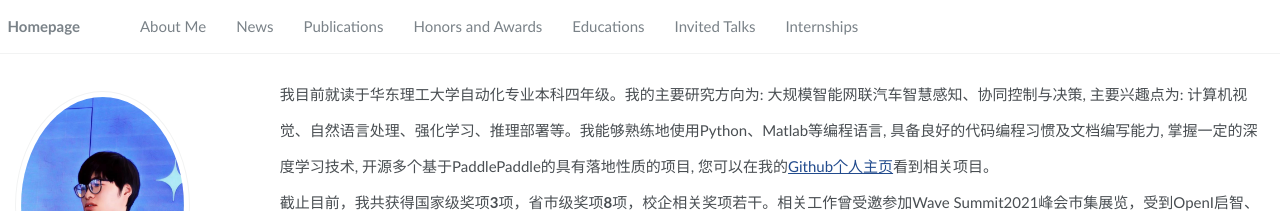
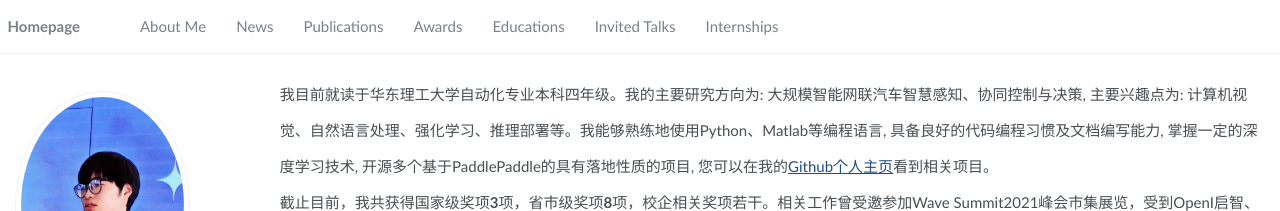
Before and after one commit to thomas-yanxin/thomas-yanxin.github.io, a Jekyll site: the page built from _pages/about.md, in a window 1280 px wide. Shown: the top 211 px of the page. Built offline with Jekyll 4.4.1, drawn with Linux system fonts in a browser that asks for light colours.

Commit message:
Update navigation.yml

```diff
--- a/_data/navigation.yml
+++ b/_data/navigation.yml
@@ -9,8 +9,8 @@ main:
   - title: "Publications"
     url: "/#-publications"
 
-  - title: "Honors and Awards"
-    url: "/#-honors-and-awards"
+  - title: "Awards"
+    url: "/#-awards"
 
   - title: "Educations"
     url: "/#-educations"
```
